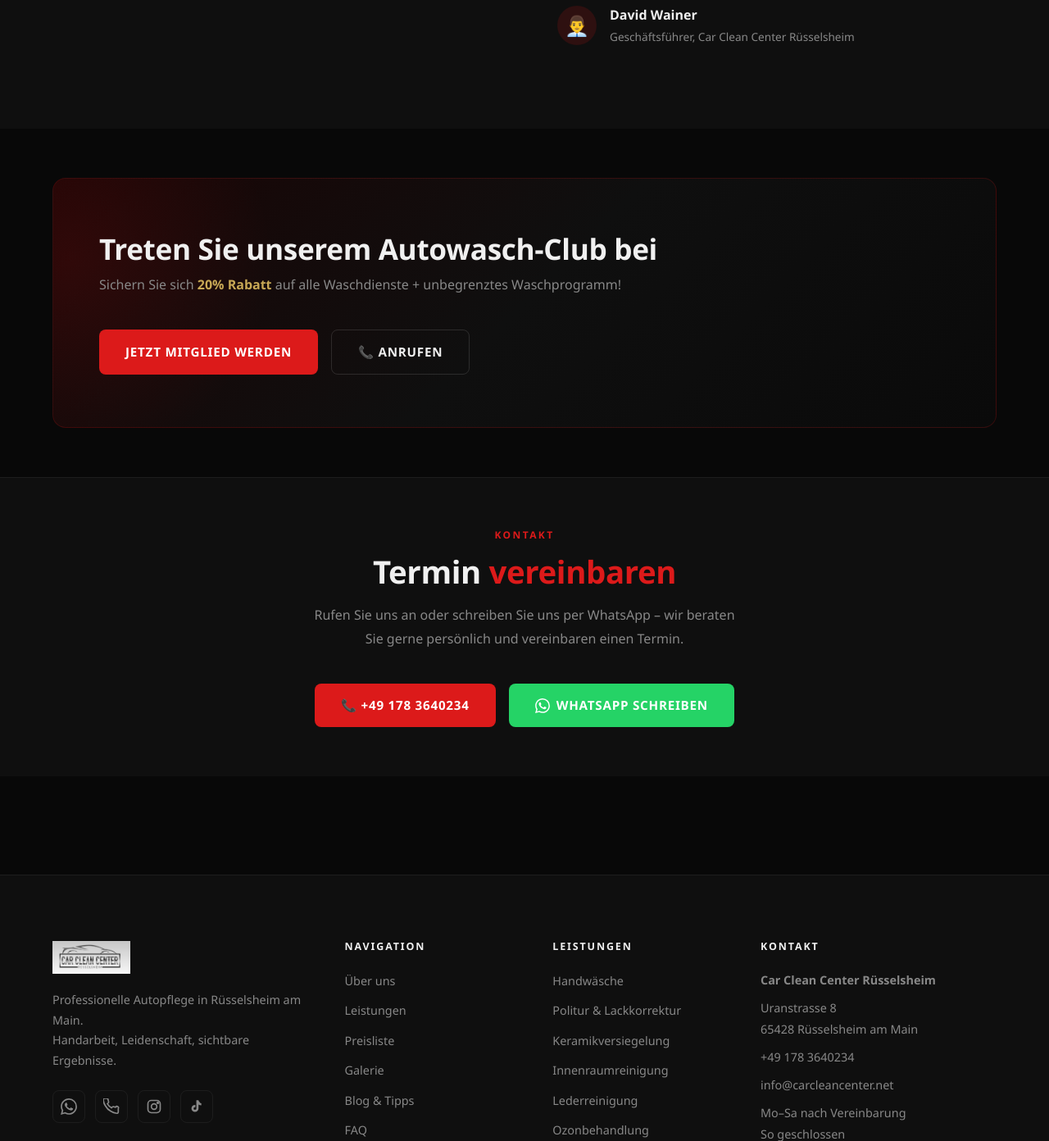
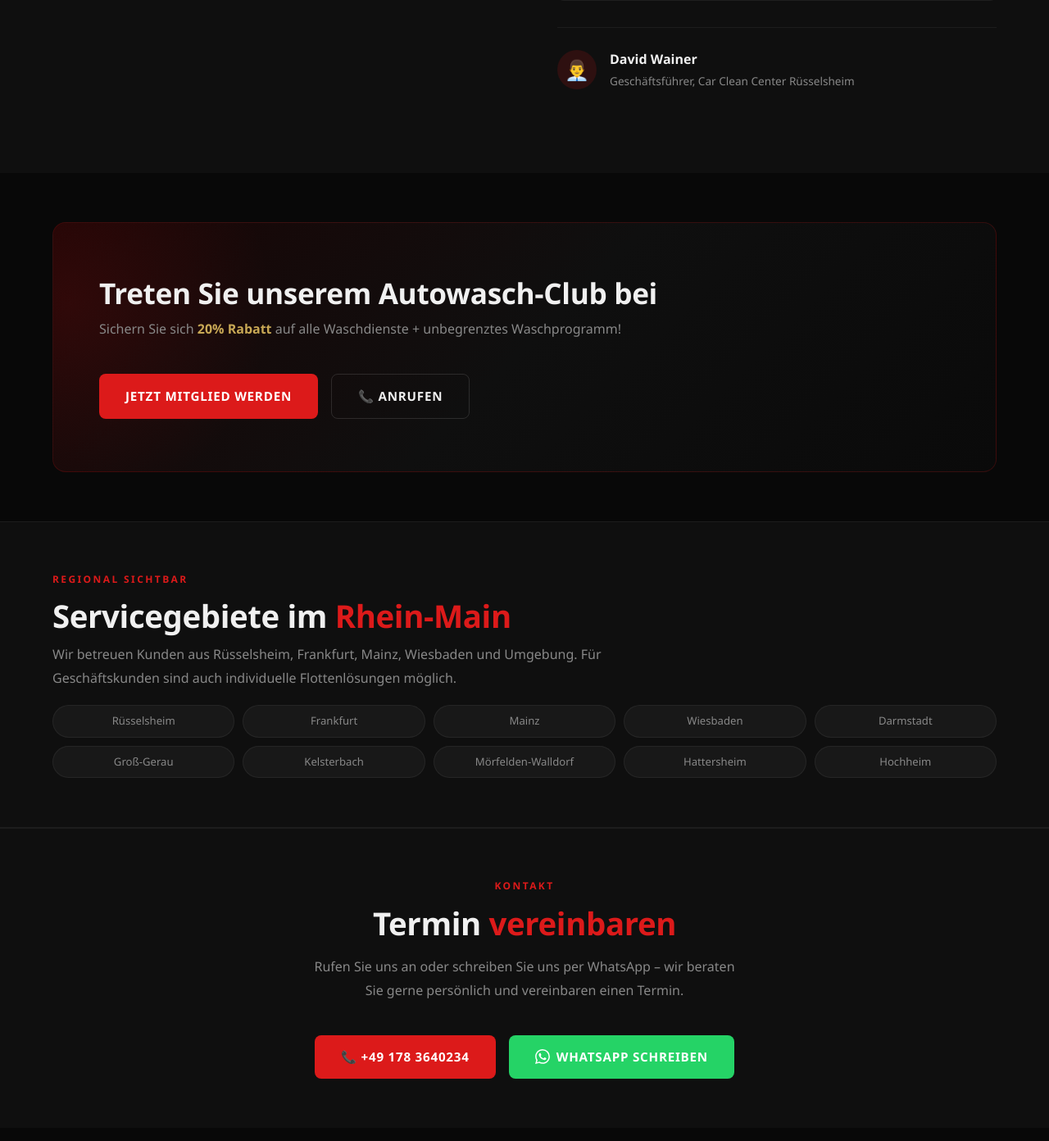
Before and after one commit to pilipandr770/carcleancenter, a Flask app: page / in a window 1280 px wide. Shown: the part 4193-5585 px from the top of the page at 82% size. Run offline with Flask 3, Linux system fonts and the light colour scheme; data comes from the database, SQL or seed files in the repository; data that the repository does not hold is empty; some libraries are stand-ins or nearby versions.

Commit message:
feat: stage-3 homepage with results wall, promo countdown, and local seo block

```diff
--- a/app.py
+++ b/app.py
@@ -731,6 +731,12 @@
     if home_about_image and home_about_image not in hero_slides:
         hero_slides.append(home_about_image)
 
+    wall_images = []
+    for pair in featured_pairs:
+        for src in (pair['after_src'], pair['before_src']):
+            if src and src not in wall_images:
+                wall_images.append(src)
+
     recent_posts = db_execute(
         db,
         f'SELECT * FROM {posts_table} WHERE published=1 ORDER BY created_at DESC LIMIT 3'
@@ -740,6 +746,7 @@
                            home_about_image=home_about_image,
                            hero_slides=hero_slides,
                            featured_pairs=featured_pairs[:3],
+                           wall_images=wall_images[:18],
                            recent_posts=recent_posts,
                            page_title='Autopflege Rüsselsheim – Car Clean Center',
                            page_desc='Professionelle Autopflege & Fahrzeugaufbereitung in Rüsselsheim am Main. Handwäsche, Politur, Keramikversiegelung. Jetzt Termin vereinbaren!',
--- a/static/css/style.css
+++ b/static/css/style.css
@@ -754,6 +754,106 @@
   margin: 0;
 }
 
+/* ══ PROMO STRIP ══ */
+.promo-strip {
+  border-top: 1px solid rgba(220,26,26,0.22);
+  border-bottom: 1px solid rgba(220,26,26,0.22);
+  background: linear-gradient(90deg, rgba(220,26,26,0.08) 0%, rgba(10,10,10,1) 45%, rgba(220,26,26,0.08) 100%);
+}
+.promo-strip-inner {
+  min-height: 52px;
+  display: flex;
+  align-items: center;
+  justify-content: space-between;
+  gap: 16px;
+  overflow: hidden;
+}
+.promo-marquee {
+  display: inline-flex;
+  align-items: center;
+  gap: 14px;
+  white-space: nowrap;
+  font-size: 0.82rem;
+  color: #f3f3f3;
+  letter-spacing: 0.03em;
+  animation: promo-scroll 26s linear infinite;
+}
+@keyframes promo-scroll {
+  from { transform: translateX(0); }
+  to { transform: translateX(-28%); }
+}
+.promo-timer {
+  display: inline-flex;
+  align-items: center;
+  gap: 10px;
+  flex-shrink: 0;
+}
+.promo-timer-label {
+  font-size: 0.72rem;
+  color: var(--text-dim);
+  text-transform: uppercase;
+  letter-spacing: 0.08em;
+}
+.promo-timer-value {
+  font-family: var(--font-head);
+  font-size: 0.92rem;
+  color: #fff;
+  background: rgba(220,26,26,0.2);
+  border: 1px solid rgba(220,26,26,0.45);
+  border-radius: 6px;
+  padding: 4px 8px;
+}
+
+/* ══ RESULTS WALL ══ */
+.results-wall-grid {
+  columns: 4;
+  gap: 14px;
+}
+.results-wall-item {
+  break-inside: avoid;
+  margin-bottom: 14px;
+  border-radius: 12px;
+  overflow: hidden;
+  border: 1px solid var(--border);
+  background: #0e0e0e;
+}
+.results-wall-item img {
+  width: 100%;
+  display: block;
+  transform: scale(1.001);
+  transition: transform 0.5s ease, filter 0.5s ease;
+  filter: contrast(1.02) saturate(1.04);
+}
+.results-wall-item:hover img {
+  transform: scale(1.05);
+  filter: contrast(1.08) saturate(1.1);
+}
+
+/* ══ SERVICE AREAS ══ */
+.areas-wrap {
+  display: grid;
+  gap: 18px;
+}
+.areas-chip-grid {
+  display: grid;
+  grid-template-columns: repeat(5, minmax(0, 1fr));
+  gap: 10px;
+}
+.area-chip {
+  background: rgba(255,255,255,0.04);
+  border: 1px solid var(--border);
+  color: var(--text-muted);
+  border-radius: 100px;
+  padding: 8px 12px;
+  font-size: 0.82rem;
+  text-align: center;
+  transition: border-color var(--transition), color var(--transition);
+}
+.area-chip:hover {
+  border-color: rgba(220,26,26,0.5);
+  color: #fff;
+}
+
 /* ══ MOBILE STICKY CTA BAR ══ */
 .mobile-sticky-cta {
   display: none;
@@ -1320,6 +1420,8 @@
   .post-layout { grid-template-columns: 1fr; }
   .post-sidebar { position: static; }
   .gallery-grid { columns: 2; }
+  .results-wall-grid { columns: 3; }
+  .areas-chip-grid { grid-template-columns: repeat(3, minmax(0, 1fr)); }
 }
 
 @media (max-width: 768px) {
@@ -1432,6 +1534,26 @@
     grid-template-columns: 1fr;
   }
 
+  .promo-strip-inner {
+    min-height: 58px;
+    flex-direction: column;
+    align-items: flex-start;
+    justify-content: center;
+    padding: 8px 0;
+  }
+  .promo-marquee {
+    font-size: 0.74rem;
+    animation-duration: 20s;
+  }
+
+  .results-wall-grid {
+    columns: 2;
+    gap: 10px;
+  }
+  .results-wall-item { margin-bottom: 10px; }
+
+  .areas-chip-grid { grid-template-columns: repeat(2, minmax(0, 1fr)); }
+
   .float-cta {
     display: none;
   }
--- a/templates/index.html
+++ b/templates/index.html
@@ -112,6 +112,23 @@
           </div>
         </div>
       </div>
+    </div>
+  </div>
+</section>
+
+<!-- ══ PROMO TICKER ══ -->
+<section class="promo-strip" aria-label="Aktionshinweis">
+  <div class="container promo-strip-inner">
+    <div class="promo-marquee">
+      <span>⚡ Diese Woche: Gratis Lack-Check bei jeder Aufbereitung</span>
+      <span>•</span>
+      <span>🚗 Premium-Detailing in Rüsselsheim & Rhein-Main</span>
+      <span>•</span>
+      <span>📞 Soforttermin per WhatsApp möglich</span>
+    </div>
+    <div class="promo-timer" id="promoTimer" aria-live="polite">
+      <span class="promo-timer-label">Angebot endet in</span>
+      <strong class="promo-timer-value" id="promoTimerValue">--:--:--</strong>
     </div>
   </div>
 </section>
@@ -263,6 +280,29 @@
 </section>
 {% endif %}
 
+<!-- ══ RESULTS WALL ══ -->
+{% if wall_images %}
+<section class="section" style="background:var(--bg2);" aria-labelledby="results-wall-heading">
+  <div class="container">
+    <div style="display:flex;justify-content:space-between;align-items:flex-end;gap:16px;flex-wrap:wrap;margin-bottom:28px;">
+      <div>
+        <span class="section-label">Visual Proof</span>
+        <h2 class="section-title" id="results-wall-heading">Results <span>Wall</span></h2>
+      </div>
+      <a href="/galerie/" class="btn btn-outline btn-sm">Mehr Ergebnisse →</a>
+    </div>
+
+    <div class="results-wall-grid">
+      {% for src in wall_images %}
+      <figure class="results-wall-item">
+        <img src="{{ src }}" alt="Autopflege Ergebnis {{ loop.index }}" loading="lazy">
+      </figure>
+      {% endfor %}
+    </div>
+  </div>
+</section>
+{% endif %}
+
 <!-- ══ ABOUT ══ -->
 <section class="section" style="background:var(--bg2);" aria-labelledby="about-heading">
   <div class="container">
@@ -370,6 +410,24 @@
 </section>
 {% endif %}
 
+<!-- ══ LOCAL SEO AREAS ══ -->
+<section class="section-sm" style="background:var(--bg2);border-top:1px solid var(--border);border-bottom:1px solid var(--border);" aria-labelledby="areas-heading">
+  <div class="container">
+    <div class="areas-wrap">
+      <div>
+        <span class="section-label">Regional sichtbar</span>
+        <h2 class="section-title" id="areas-heading" style="margin-bottom:10px;">Servicegebiete im <span>Rhein-Main</span></h2>
+        <p class="text-muted" style="max-width:760px;">Wir betreuen Kunden aus Rüsselsheim, Frankfurt, Mainz, Wiesbaden und Umgebung. Für Geschäftskunden sind auch individuelle Flottenlösungen möglich.</p>
+      </div>
+      <div class="areas-chip-grid">
+        {% for area in ['Rüsselsheim', 'Frankfurt', 'Mainz', 'Wiesbaden', 'Darmstadt', 'Groß-Gerau', 'Kelsterbach', 'Mörfelden-Walldorf', 'Hattersheim', 'Hochheim'] %}
+        <span class="area-chip">{{ area }}</span>
+        {% endfor %}
+      </div>
+    </div>
+  </div>
+</section>
+
 <!-- ══ CONTACT STRIP ══ -->
 <section class="section-sm" style="background:var(--bg2);border-top:1px solid var(--border);">
   <div class="container" style="text-align:center;">
```
Also changed, not shown: static/js/main.js (+37 -1 lines).
